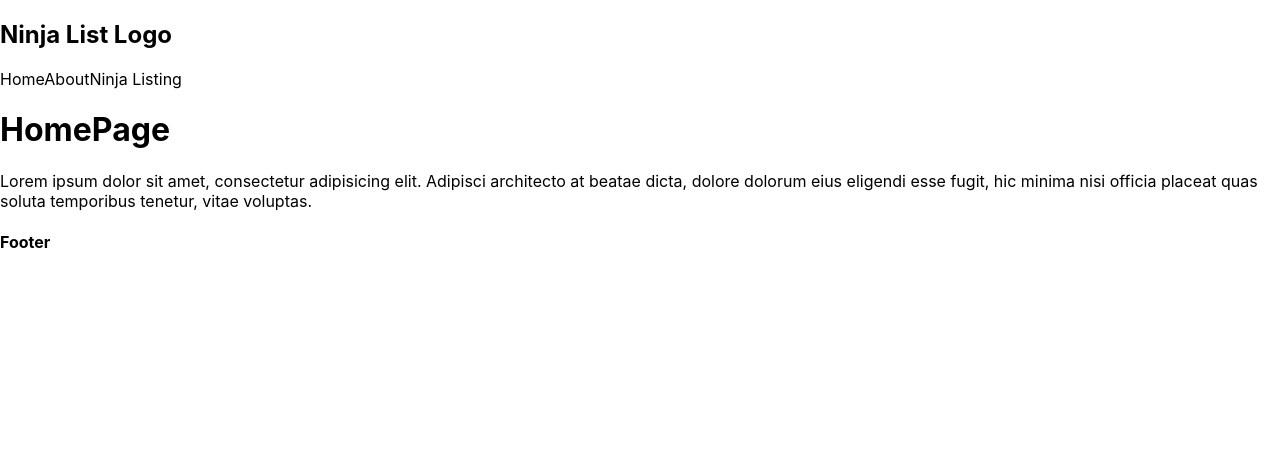
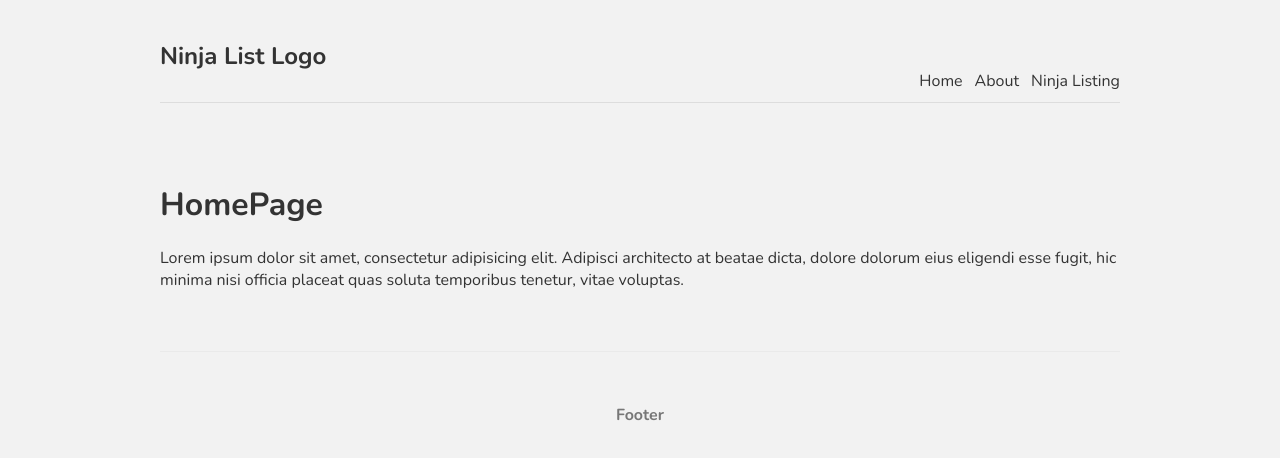
Before and after one commit to Asensanjula/nextsample, a Next.js app: page / in a window 1280 px wide. Shown: the top 458 px of the page. Built offline with nearby package versions, Linux system fonts and the light colour scheme.

Commit message:
info: add global css and css modules

```diff
--- a/components/Footer.js
+++ b/components/Footer.js
@@ -2,9 +2,9 @@
 
 const Footer = () => {
     return (
-        <div className="footer">
+        <footer>
             <h4>Footer</h4>
-        </div>
+        </footer>
     );
 };
 
--- a/styles/globals.css
+++ b/styles/globals.css
@@ -1,16 +1,37 @@
-html,
+@import url('https://fonts.googleapis.com/css2?family=Nunito:wght@300;400;600;700&display=swap');
+
 body {
-  padding: 0;
-  margin: 0;
-  font-family: -apple-system, BlinkMacSystemFont, Segoe UI, Roboto, Oxygen,
-    Ubuntu, Cantarell, Fira Sans, Droid Sans, Helvetica Neue, sans-serif;
+  background: #f2f2f2;
+  color: #333;
+  font-family: "Nunito";
 }
-
 a {
-  color: inherit;
+  color: #333;
   text-decoration: none;
 }
-
-* {
-  box-sizing: border-box;
+.content {
+  max-width: 960px;
+  margin: 0 auto;
 }
+nav {
+  margin: 10px auto 80px;
+  padding: 10px 0;
+  display: flex;
+  justify-content: flex-end;
+  align-items: flex-end;
+  border-bottom: 1px solid #ddd;
+}
+nav a {
+  margin-left: 12px;
+}
+nav .logo {
+  margin-right: auto;
+}
+footer {
+  display: block;
+  text-align: center;
+  padding: 30px 0;
+  margin-top: 60px;
+  color: #777;
+  border-top: 1px solid #eaeaea;
+}
```
